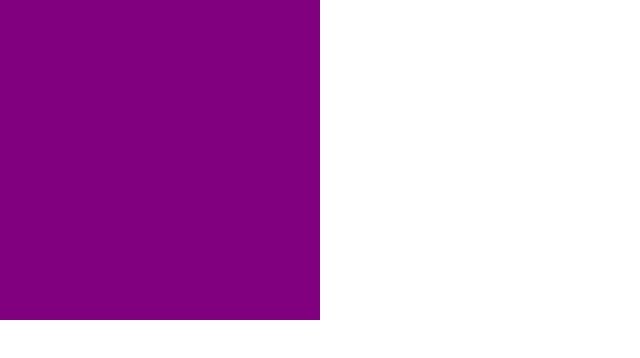
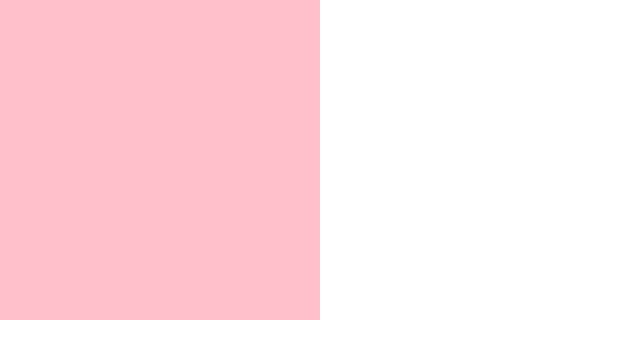
Before and after one commit to Proclus01/color-boxes, a React (Create React App) app: page / in a window 1280 px wide. Shown: the top 358 px of the page, without its empty margins (0-640 px from the left). Built offline with nearby package versions, Linux system fonts and the light colour scheme.

Commit message:
refactor color picker and add helpers file

```diff
--- a/src/ColorBox.js
+++ b/src/ColorBox.js
@@ -1,24 +1,29 @@
 import React, { Component } from 'react';
+import {choice} from './helpers.js';
 import './ColorBox.css';
 
 class ColorBox extends Component {
     static defaultProps = {
-        allColors: ['purple', 'magenta', 'lilac', 'pink']
+        allColors: ['purple', 'magenta', 'violet', 'pink']
     }
 
     constructor(props) {
         super(props);
-        this.state = { color: 'purple' };
-
+        this.state = { color: choice(this.props.allColors) };
         this.handleClick = this.handleClick.bind(this);
     }
 
-    rng() {
-        return Math.floor(Math.random() * 256);
+    pickColor() {
+        let newColor
+        do {
+            newColor = choice(this.props.allColors);
+        } while (newColor === this.state.color)
+
+        this.setState({ color: newColor });
     }
 
     handleClick(event) {
-
+        this.pickColor();
     }
 
     render() {
--- /dev/null
+++ b/src/helpers.js
@@ -0,0 +1,6 @@
+function choice(array) {
+    let randomIndex = Math.floor(Math.random() * array.length);
+    return array[randomIndex];
+}
+
+export { choice }
```
